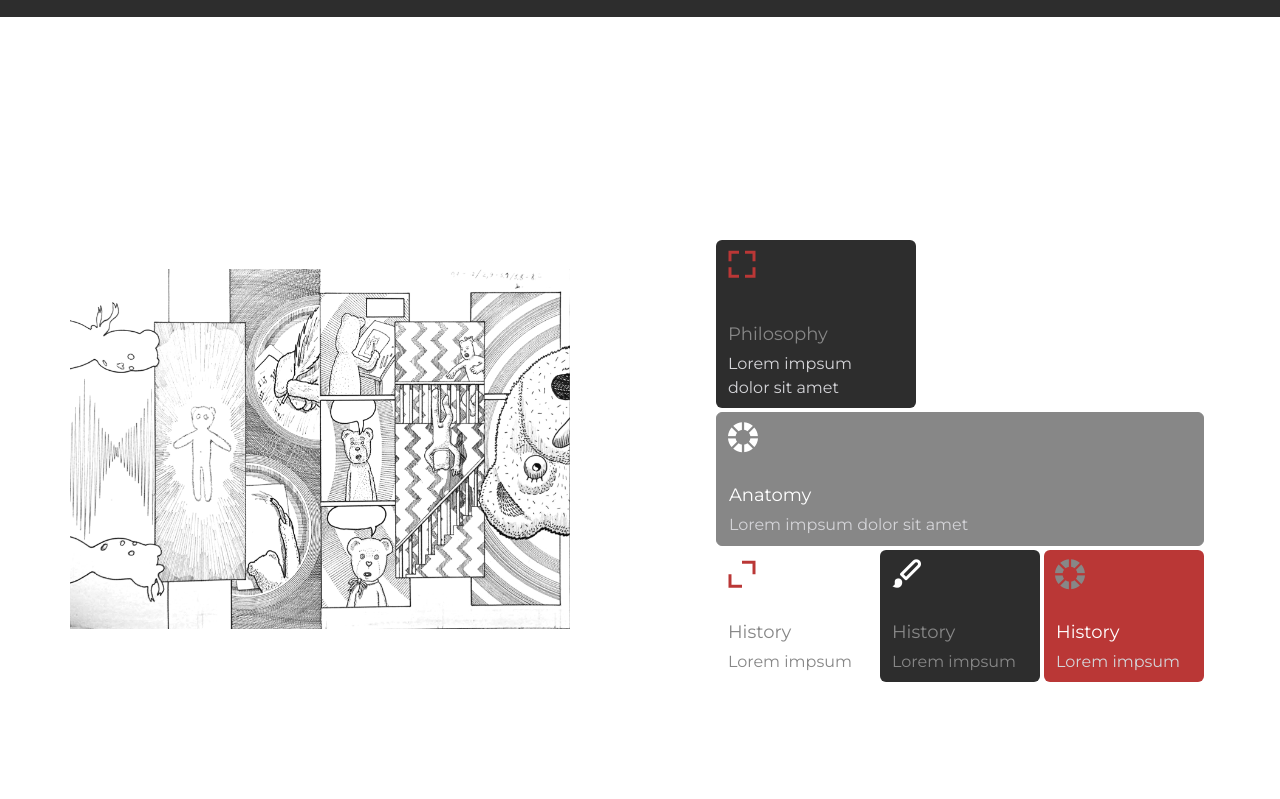
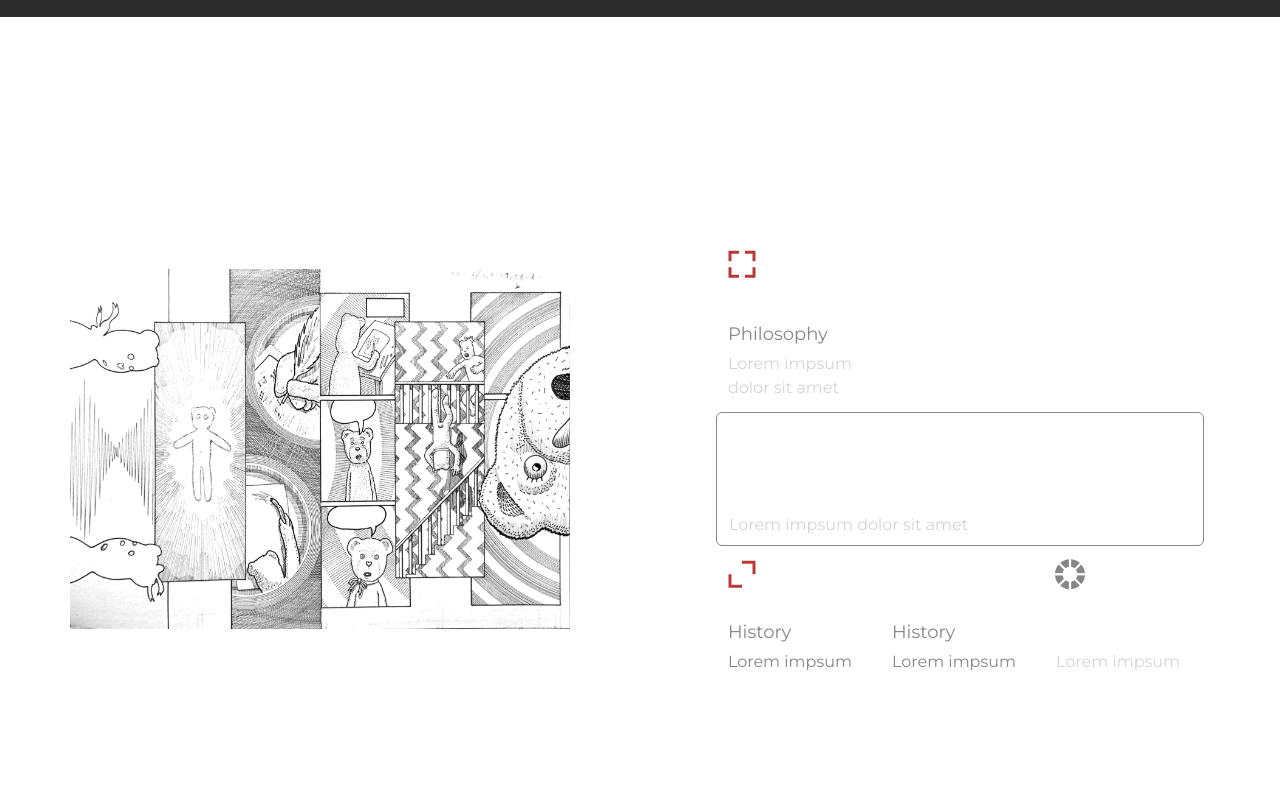
Before and after one commit to Najdorf12/gallery-app, a React (Vite) app: page /BisyLorem in a window 1280 px wide. Shown: the part 881-1680 px from the top of the page. Built offline with nearby package versions, Linux system fonts and the light colour scheme.

Commit message:
add styles

```diff
--- a/src/components/GalleryArtist.jsx
+++ b/src/components/GalleryArtist.jsx
@@ -13,7 +13,7 @@ const GalleryArtist = ({ obra }) => {
 
   return (
     <>
-      <section className="flex flex-col  lg:flex-row  my-16 lg:min-h-[80vh] lg:my-28  ">
+      <section className="flex flex-col  lg:flex-row  my-16 lg:min-h-[80vh] lg:my-28 z-50 relative ">
         <figure
           className="w-full px-[2px] flex justify-center items-center lg:w-1/2 "
           onClick={() => handleImageClick(obra?.image)}
@@ -27,8 +27,8 @@ const GalleryArtist = ({ obra }) => {
 
         <section className="px-2  mt-6  lg:w-1/2 flex flex-col items-center lg:justify-center ">
           {/* 01 */}
-          <div className="bg-white max-w-[650px] xl:w-[700px] 2xl:w-[800px]">
-            <div className="relative w-[200px] bg-blackCustom  border-grayCustom pl-3 flex flex-col  pt-1 pb-2 rounded-md ">
+          <div className="white max-w-[650px] xl:w-[700px] 2xl:w-[800px]">
+            <div className="relative w-[200px] blackCustom  border-grayCustom pl-3 flex flex-col  pt-1 pb-2 rounded-md ">
               <i className="bx bx-fullscreen text-3xl -ml-1 text-redCustom lg:text-4xl"></i>
               <h6 className="text-grayCustom font-text2 text-base mt-6 lg:text-lg lg:mt-9">
                 Philosophy
@@ -38,7 +38,7 @@ const GalleryArtist = ({ obra }) => {
               </p>
             </div>
             {/* 02 */}
-            <div className="relative w-full bg-grayCustom border-[1px] border-grayCustom pl-3 flex flex-col  pt-1 pb-2 rounded-md mt-1">
+            <div className="relative w-full grayCustom border-[1px] border-grayCustom pl-3 flex flex-col  pt-1 pb-2 rounded-md mt-1">
               <i className="bx bxs-color text-3xl -ml-1 text-whiteCustom lg:text-4xl"></i>
               <h6 className="text-whiteCustom font-text2 text-base mt-6 lg:text-lg">
                 Anatomy
@@ -49,7 +49,7 @@ const GalleryArtist = ({ obra }) => {
             </div>
             {/* 03 */}
             <div className="flex gap-1">
-              <div className="relative w-[33.33%] bg-whiteCustom  border-grayCustom pl-3 flex flex-col  pt-1 pb-2 rounded-md mt-1">
+              <div className="relative w-[33.33%] whiteCustom  border-grayCustom pl-3 flex flex-col  pt-1 pb-2 rounded-md mt-1">
                 <i className="bx bx-expand-alt  text-4xl -ml-1 text-redCustom lg:text-4xl"></i>
                 <h6 className="text-grayCustom font-text2 text-base mt-6 lg:text-lg">
                   History
@@ -59,7 +59,7 @@ const GalleryArtist = ({ obra }) => {
                 </p>
               </div>
 
-              <div className="relative w-[33.33%] bg-blackCustom  border-grayCustom pl-3 flex flex-col  pt-1 pb-2 rounded-md mt-1">
+              <div className="relative w-[33.33%] blackCustom  border-grayCustom pl-3 flex flex-col  pt-1 pb-2 rounded-md mt-1">
                 <i className="bx bxs-paint text-4xl -ml-1 text-whiteCustom lg:text-4xl"></i>
                 <h6 className="text-grayCustom font-text2 text-base mt-6 lg:text-lg">
                   History
@@ -68,7 +68,7 @@ const GalleryArtist = ({ obra }) => {
                   {obra?.description?.detail4}
                 </p>
               </div>
-              <div className="relative w-[33.33%] bg-redCustom  border-grayCustom pl-3 flex flex-col  pt-1 pb-2 rounded-md mt-1">
+              <div className="relative w-[33.33%] redCustom  border-grayCustom pl-3 flex flex-col  pt-1 pb-2 rounded-md mt-1">
                 <i className="bx bxs-color text-4xl -ml-1 text-grayCustom lg:text-4xl"></i>
                 <h6 className="text-whiteCustom font-text2 text-base mt-6 lg:text-lg">
                   History
--- /dev/null
+++ b/src/components/TsParticlesBg2.jsx
@@ -0,0 +1,83 @@
+import { useEffect, useState, useMemo } from "react";
+import Particles, { initParticlesEngine } from "@tsparticles/react";
+import { loadSlim } from "@tsparticles/slim";
+
+
+const TsParticlesBg2 = () => {
+  const [init, setInit] = useState(false);
+
+  useEffect(() => {
+    initParticlesEngine(async (engine) => {
+      await loadSlim(engine);
+    }).then(() => {
+      setInit(true);
+    });
+  }, []);
+
+  const options = useMemo(
+    () => ({
+      fpsLimit: 60,
+      interactivity: {
+        detect_on: "canvas",
+        events: {
+          onClick: { enable: true, mode: "push" },
+          onHover: {
+            enable: true,
+            mode: "attract",
+            parallax: { enable: false, force: 60, smooth: 20 },
+          },
+          resize: true,
+        },
+        modes: {
+          push: { quantity: 7 },
+          attract: { distance: 190, duration: 7, factor: 5 },
+        },
+      },
+      particles: {
+        color: { value: "#878787" },
+        links: {
+          color: "#2d2d2d",
+          distance: 180,
+          enable: true,
+          opacity: 0.4,
+          width: .8,
+        },
+        move: {
+          attract: { enable: false, rotateX: 600, rotateY: 1200 },
+          bounce: false,
+          direction: "none",
+          enable: true,
+          outModes: { default: "out" },
+          random: false,
+          speed: 1,
+          straight: false,
+        },
+        number: { density: { enable: true, area: 100 }, value: 100 },
+        opacity: {
+          animation: { enable: false, minimumValue: 0.1, speed: 6, sync: false },
+          random: false,
+          value: 0.5,
+        },
+        shape: {
+          type: "circle",
+          stroke: { color: "#212121", width: 0 },
+        },
+        size: {
+          animation: { enable: false, minimumValue: 0.2, speed: 90, sync: false },
+          random: true,
+          value: 3.5,
+        },
+      },
+      retina_detect: true,
+    }),
+    []
+  );
+
+  return (
+    <div className="absolute inset-0">
+      {init && <Particles id="tsparticles2" options={options} />}
+    </div>
+  );
+};
+
+export default TsParticlesBg2;
--- a/src/index.css
+++ b/src/index.css
@@ -23,6 +23,16 @@ canvas {
   width: 100%;
   height: 100%;
   background-color: #2d2d2d;
+  background-image: url("");
+  background-repeat: no-repeat;
+  background-size: cover;
+  background-position: 50% 50%;
+}
+#tsparticles2 {
+  position: absolute;
+  width: 100%;
+  height: 100%;
+  background-color: #ffffff;
   background-image: url("");
   background-repeat: no-repeat;
   background-size: cover;
--- a/src/pages/ArtistDetail.jsx
+++ b/src/pages/ArtistDetail.jsx
@@ -1,21 +1,23 @@
 import { useParams, Link } from "react-router-dom";
 import Slider from "../components/Slider";
 import GalleryArtist from "../components/GalleryArtist";
-import { useEffect } from "react";
+import TsParticlesBg2 from "../components/TsParticlesBg2";
+
 
 const ArtistDetail = ({ artistsData }) => {
   const { id } = useParams();
   const artist = artistsData.find((artist) => artist.id === id);
 
   return (
-    <section className="bg-whiteCustom pt-14 overflow-hidden lg:pt-6">
+    <section className="bg-whiteCustom pt-14 overflow-hidden lg:pt-6 relative z-50">
+      <TsParticlesBg2 />
       <Link to={"/"}>
         <nav className="absolute top-2  right-4 font-text font-semibold text-lg text-grayCustom border-l-[2px] border-redCustom py-[2px] pl-2">
           Volver
         </nav>
       </Link>
 
-      <article className="flex flex-col text-balance text-start">
+      <article className="flex flex-col text-balance text-start relative z-50">
         <h4 className="text-[8rem] leading-[8rem] font-normal tracking-wide august-bold text-blackCustom pl-4">
           {artist?.firstname} <br className="lg:hidden"/>
           <span className="text-redCustom">{artist?.lastname}</span>
@@ -25,7 +27,7 @@ const ArtistDetail = ({ artistsData }) => {
         </div>
       </article>
 
-      <article className="bg-blackCustom pt-6 pb-5 text-balance">
+      <article className="bg-blackCustom pt-6 pb-5 text-balance z-50 relative">
         <div className="bg-blackCustom  px-4 font-text2 font-normal ">
           <p className="text-whiteCustom text-sm  ">
             Licenciando en Artes con mención en Pintura y Gráfica Universidad de
@@ -52,7 +54,7 @@ const ArtistDetail = ({ artistsData }) => {
         ))}
       </section>
 
-      <footer className="mt-9 px-3">
+      <footer className="mt-9 px-3 z-50 relative">
         <p className="text-sm font-text2 ">
           Actualmente, se desempeña en el montaje de arte y museografía para
           distintos museos y salas de arte en Chile, destacándose como
```
